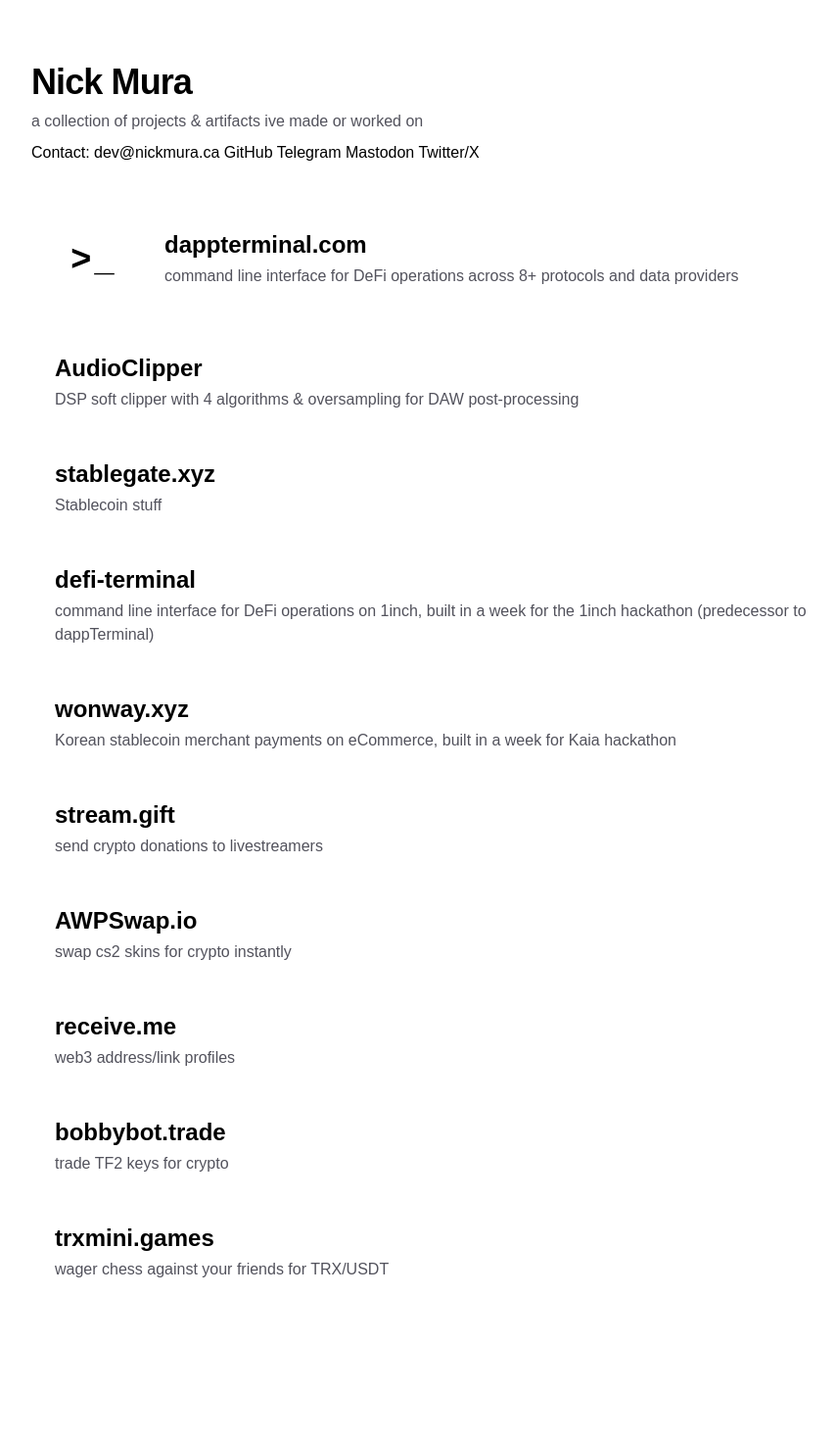
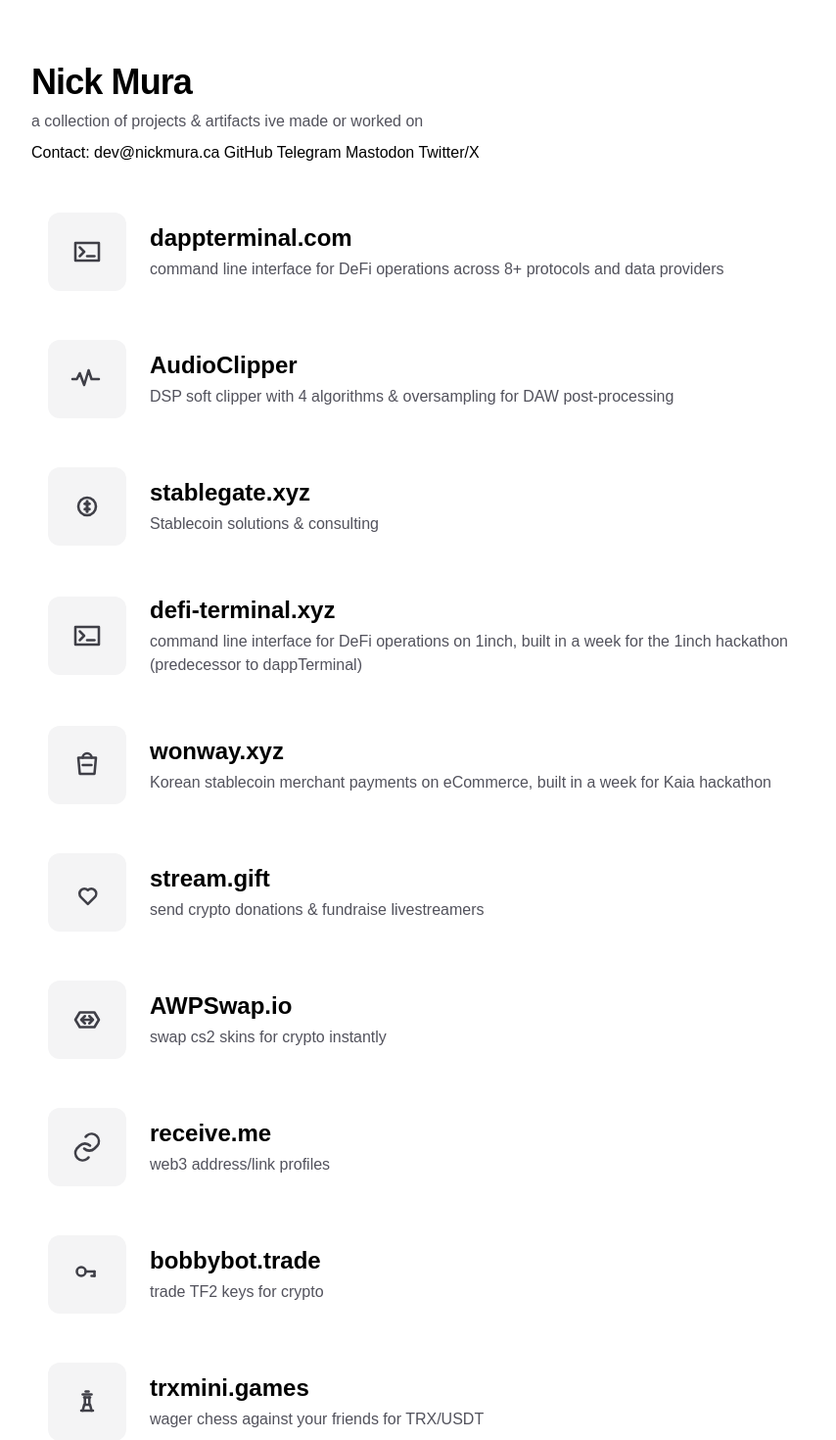
Before and after one commit to nickmura/nickmura.ca, a Next.js app: page / in a window 1280 px wide. Shown: the top 1470 px of the page at 98% size, without its empty margins (184-1038 px from the left). Before the commit the page ends 1388 px from the top, so only its background shows below. Built offline with nearby package versions, Linux system fonts and the light colour scheme.

Commit message:
updated icons for each site, updated descriptions, added hover fx for each project

```diff
--- a/app/page.tsx
+++ b/app/page.tsx
@@ -27,10 +27,23 @@
               href="https://dappterminal.com"
               target="_blank"
               rel="noreferrer"
-              className="flex h-max w-full flex-col items-start justify-start gap-3 rounded-2xl p-3 transition hover:-translate-y-1 sm:flex-row sm:items-center sm:gap-4 sm:p-4"
+              className="group flex h-max w-full flex-col items-start justify-start gap-3 rounded-2xl border border-transparent bg-white/80 p-3 transition-all duration-200 hover:-translate-y-1 hover:border-zinc-200 hover:bg-zinc-50 hover:shadow-[0_12px_30px_rgba(15,23,42,0.12)] sm:flex-row sm:items-center sm:gap-4 sm:p-4"
             >
-              <div className="flex h-16 w-16 shrink-0 items-center justify-center rounded-xl tracking-[0.2em] sm:h-24 sm:w-24">
-                <div className="text-3xl font-semibold sm:text-4xl">&gt;_</div>
+              <div className="flex h-14 w-14 shrink-0 items-center justify-center rounded-xl bg-zinc-100 text-zinc-700 transition-all duration-200 group-hover:scale-105 group-hover:bg-black group-hover:text-white sm:h-20 sm:w-20">
+                <svg
+                  viewBox="0 0 24 24"
+                  aria-hidden="true"
+                  className="h-7 w-7 sm:h-9 sm:w-9"
+                  fill="none"
+                  stroke="currentColor"
+                  strokeWidth="1.7"
+                  strokeLinecap="round"
+                  strokeLinejoin="round"
+                >
+                  <path d="M4 6h16v12H4z" />
+                  <path d="M7 9l3 3-3 3" />
+                  <path d="M12 15h5" />
+                </svg>
               </div>
               <div className="flex w-full flex-col gap-1 px-0 sm:px-2">
                 <h2 className="text-xl font-semibold sm:text-2xl">dappterminal.com</h2>
@@ -44,8 +57,22 @@
               href="https://github.com/nickmura/AudioClipper"
               target="_blank"
               rel="noreferrer"
-              className="flex h-max w-full flex-col items-start justify-start gap-3 rounded-2xl p-3 transition hover:-translate-y-1 sm:flex-row sm:items-center sm:gap-4 sm:p-4"
+              className="group flex h-max w-full flex-col items-start justify-start gap-3 rounded-2xl border border-transparent bg-white/80 p-3 transition-all duration-200 hover:-translate-y-1 hover:border-zinc-200 hover:bg-zinc-50 hover:shadow-[0_12px_30px_rgba(15,23,42,0.12)] sm:flex-row sm:items-center sm:gap-4 sm:p-4"
             >
+              <div className="flex h-14 w-14 shrink-0 items-center justify-center rounded-xl bg-zinc-100 text-zinc-700 transition-all duration-200 group-hover:scale-105 group-hover:bg-black group-hover:text-white sm:h-20 sm:w-20">
+                <svg
+                  viewBox="0 0 24 24"
+                  aria-hidden="true"
+                  className="h-7 w-7 sm:h-9 sm:w-9"
+                  fill="none"
+                  stroke="currentColor"
+                  strokeWidth="1.7"
+                  strokeLinecap="round"
+                  strokeLinejoin="round"
+                >
+                  <path d="M2 12h3l2-4 3 8 3-10 2 6h5" />
+                </svg>
+              </div>
               <div className="flex w-full flex-col gap-1 px-0 sm:px-2">
                 <h2 className="text-xl font-semibold sm:text-2xl">AudioClipper</h2>
                 <p className="text-sm text-zinc-600 sm:text-base">
@@ -57,12 +84,31 @@
               href="https://stablegate.xyz"
               target="_blank"
               rel="noreferrer"
-              className="flex h-max w-full flex-col items-start justify-start gap-3 rounded-2xl p-3 transition hover:-translate-y-1 sm:flex-row sm:items-center sm:gap-4 sm:p-4"
+              className="group flex h-max w-full flex-col items-start justify-start gap-3 rounded-2xl border border-transparent bg-white/80 p-3 transition-all duration-200 hover:-translate-y-1 hover:border-zinc-200 hover:bg-zinc-50 hover:shadow-[0_12px_30px_rgba(15,23,42,0.12)] sm:flex-row sm:items-center sm:gap-4 sm:p-4"
             >
+              <div className="flex h-14 w-14 shrink-0 items-center justify-center rounded-xl bg-zinc-100 text-zinc-700 transition-all duration-200 group-hover:scale-105 group-hover:bg-black group-hover:text-white sm:h-20 sm:w-20">
+                <svg
+                  viewBox="0 0 24 24"
+                  aria-hidden="true"
+                  className="h-7 w-7 sm:h-9 sm:w-9"
+                  fill="none"
+                  stroke="currentColor"
+                  strokeWidth="1.7"
+                  strokeLinecap="round"
+                  strokeLinejoin="round"
+                >
+                  <circle cx="12" cy="12" r="6" />
+                  <g strokeWidth="2">
+                    <path d="M12 8.5v7" />
+                    <path d="M10.5 10.2h3" />
+                    <path d="M10.5 13.8h3" />
+                  </g>
+                </svg>
+              </div>
               <div className="flex w-full flex-col gap-1 px-0 sm:px-2">
                 <h2 className="text-xl font-semibold sm:text-2xl">stablegate.xyz</h2>
                 <p className="text-sm text-zinc-600 sm:text-base">
-                  Stablecoin stuff
+                  Stablecoin solutions & consulting
                 </p>
               </div>
             </a>
@@ -70,10 +116,26 @@
               href="https://defi-terminal.xyz"
               target="_blank"
               rel="noreferrer"
-              className="flex h-max w-full flex-col items-start justify-start gap-3 rounded-2xl p-3 transition hover:-translate-y-1 sm:flex-row sm:items-center sm:gap-4 sm:p-4"
+              className="group flex h-max w-full flex-col items-start justify-start gap-3 rounded-2xl border border-transparent bg-white/80 p-3 transition-all duration-200 hover:-translate-y-1 hover:border-zinc-200 hover:bg-zinc-50 hover:shadow-[0_12px_30px_rgba(15,23,42,0.12)] sm:flex-row sm:items-center sm:gap-4 sm:p-4"
             >
+              <div className="flex h-14 w-14 shrink-0 items-center justify-center rounded-xl bg-zinc-100 text-zinc-700 transition-all duration-200 group-hover:scale-105 group-hover:bg-black group-hover:text-white sm:h-20 sm:w-20">
+                <svg
+                  viewBox="0 0 24 24"
+                  aria-hidden="true"
+                  className="h-7 w-7 sm:h-9 sm:w-9"
+                  fill="none"
+                  stroke="currentColor"
+                  strokeWidth="1.7"
+                  strokeLinecap="round"
+                  strokeLinejoin="round"
+                >
+                  <path d="M4 6h16v12H4z" />
+                  <path d="M7 9l3 3-3 3" />
+                  <path d="M12 15h5" />
+                </svg>
+              </div>
               <div className="flex w-full flex-col gap-1 px-0 sm:px-2">
-                <h2 className="text-xl font-semibold sm:text-2xl">defi-terminal</h2>
+                <h2 className="text-xl font-semibold sm:text-2xl">defi-terminal.xyz</h2>
                 <p className="text-sm text-zinc-600 sm:text-base">
                   command line interface for DeFi operations on 1inch, built in
                   a week for the 1inch hackathon (predecessor to dappTerminal)
@@ -84,8 +146,24 @@
               href="https://wonway.xyz"
               target="_blank"
               rel="noreferrer"
-              className="flex h-max w-full flex-col items-start justify-start gap-3 rounded-2xl p-3 transition hover:-translate-y-1 sm:flex-row sm:items-center sm:gap-4 sm:p-4"
+              className="group flex h-max w-full flex-col items-start justify-start gap-3 rounded-2xl border border-transparent bg-white/80 p-3 transition-all duration-200 hover:-translate-y-1 hover:border-zinc-200 hover:bg-zinc-50 hover:shadow-[0_12px_30px_rgba(15,23,42,0.12)] sm:flex-row sm:items-center sm:gap-4 sm:p-4"
             >
+              <div className="flex h-14 w-14 shrink-0 items-center justify-center rounded-xl bg-zinc-100 text-zinc-700 transition-all duration-200 group-hover:scale-105 group-hover:bg-black group-hover:text-white sm:h-20 sm:w-20">
+                <svg
+                  viewBox="0 0 24 24"
+                  aria-hidden="true"
+                  className="h-7 w-7 sm:h-9 sm:w-9"
+                  fill="none"
+                  stroke="currentColor"
+                  strokeWidth="1.7"
+                  strokeLinecap="round"
+                  strokeLinejoin="round"
+                >
+                  <path d="M6 7h12l-1 11H7z" />
+                  <path d="M9 7a3 3 0 0 1 6 0" />
+                  <path d="M9 12h6" />
+                </svg>
+              </div>
               <div className="flex w-full flex-col gap-1 px-0 sm:px-2">
                 <h2 className="text-xl font-semibold sm:text-2xl">wonway.xyz</h2>
                 <p className="text-sm text-zinc-600 sm:text-base">
@@ -98,12 +176,26 @@
               href="https://stream.gift"
               target="_blank"
               rel="noreferrer"
-              className="flex h-max w-full flex-col items-start justify-start gap-3 rounded-2xl p-3 transition hover:-translate-y-1 sm:flex-row sm:items-center sm:gap-4 sm:p-4"
+              className="group flex h-max w-full flex-col items-start justify-start gap-3 rounded-2xl border border-transparent bg-white/80 p-3 transition-all duration-200 hover:-translate-y-1 hover:border-zinc-200 hover:bg-zinc-50 hover:shadow-[0_12px_30px_rgba(15,23,42,0.12)] sm:flex-row sm:items-center sm:gap-4 sm:p-4"
             >
+              <div className="flex h-14 w-14 shrink-0 items-center justify-center rounded-xl bg-zinc-100 text-zinc-700 transition-all duration-200 group-hover:scale-105 group-hover:bg-black group-hover:text-white sm:h-20 sm:w-20">
+                <svg
+                  viewBox="0 0 24 24"
+                  aria-hidden="true"
+                  className="h-7 w-7 sm:h-9 sm:w-9"
+                  fill="none"
+                  stroke="currentColor"
+                  strokeWidth="1.7"
+                  strokeLinecap="round"
+                  strokeLinejoin="round"
+                >
+                  <path d="M12.5 10.5c-1.3-1.3-3.4-1.3-4.7 0s-1.3 3.4 0 4.7l4.7 4.7 4.7-4.7c1.3-1.3 1.3-3.4 0-4.7s-3.4-1.3-4.7 0z" />
+                </svg>
+              </div>
               <div className="flex w-full flex-col gap-1 px-0 sm:px-2">
                 <h2 className="text-xl font-semibold sm:text-2xl">stream.gift</h2>
                 <p className="text-sm text-zinc-600 sm:text-base">
-                  send crypto donations to livestreamers
+                  send crypto donations & fundraise livestreamers
                 </p>
               </div>
             </a>
@@ -112,8 +204,25 @@
               href="https://awpswap.io"
               target="_blank"
               rel="noreferrer"
-              className="flex h-max w-full flex-col items-start justify-start gap-3 rounded-2xl p-3 transition hover:-translate-y-1 sm:flex-row sm:items-center sm:gap-4 sm:p-4"
+              className="group flex h-max w-full flex-col items-start justify-start gap-3 rounded-2xl border border-transparent bg-white/80 p-3 transition-all duration-200 hover:-translate-y-1 hover:border-zinc-200 hover:bg-zinc-50 hover:shadow-[0_12px_30px_rgba(15,23,42,0.12)] sm:flex-row sm:items-center sm:gap-4 sm:p-4"
             >
+              <div className="flex h-14 w-14 shrink-0 items-center justify-center rounded-xl bg-zinc-100 text-zinc-700 transition-all duration-200 group-hover:scale-105 group-hover:bg-black group-hover:text-white sm:h-20 sm:w-20">
+                <svg
+                  viewBox="0 0 24 24"
+                  aria-hidden="true"
+                  className="h-7 w-7 sm:h-9 sm:w-9"
+                  fill="none"
+                  stroke="currentColor"
+                  strokeWidth="1.7"
+                  strokeLinecap="round"
+                  strokeLinejoin="round"
+                >
+                  <path d="M7 7h10l3 5-3 5H7l-3-5z" />
+                  <path d="M9 12h6" />
+                  <path d="M10.5 9.5L8 12l2.5 2.5" />
+                  <path d="M13.5 14.5L16 12l-2.5-2.5" />
+                </svg>
+              </div>
               <div className="flex w-full flex-col gap-1 px-0 sm:px-2">
                 <h2 className="text-xl font-semibold sm:text-2xl">AWPSwap.io</h2>
                 <p className="text-sm text-zinc-600 sm:text-base">
@@ -126,8 +235,23 @@
               href="https://receive.me"
               target="_blank"
               rel="noreferrer"
-              className="flex h-max w-full flex-col items-start justify-start gap-3 rounded-2xl p-3 transition hover:-translate-y-1 sm:flex-row sm:items-center sm:gap-4 sm:p-4"
+              className="group flex h-max w-full flex-col items-start justify-start gap-3 rounded-2xl border border-transparent bg-white/80 p-3 transition-all duration-200 hover:-translate-y-1 hover:border-zinc-200 hover:bg-zinc-50 hover:shadow-[0_12px_30px_rgba(15,23,42,0.12)] sm:flex-row sm:items-center sm:gap-4 sm:p-4"
             >
+              <div className="flex h-14 w-14 shrink-0 items-center justify-center rounded-xl bg-zinc-100 text-zinc-700 transition-all duration-200 group-hover:scale-105 group-hover:bg-black group-hover:text-white sm:h-20 sm:w-20">
+                <svg
+                  viewBox="0 0 24 24"
+                  aria-hidden="true"
+                  className="h-7 w-7 sm:h-9 sm:w-9"
+                  fill="none"
+                  stroke="currentColor"
+                  strokeWidth="1.7"
+                  strokeLinecap="round"
+                  strokeLinejoin="round"
+                >
+                  <path d="M10 13a5 5 0 0 0 7 0l2-2a5 5 0 0 0-7-7l-1 1" />
+                  <path d="M14 11a5 5 0 0 0-7 0l-2 2a5 5 0 0 0 7 7l1-1" />
+                </svg>
+              </div>
               <div className="flex w-full flex-col gap-1 px-0 sm:px-2">
                 <h2 className="text-xl font-semibold sm:text-2xl">receive.me</h2>
                 <p className="text-sm text-zinc-600 sm:text-base">
@@ -139,8 +263,25 @@
               href="https://bobbybot.trade"
               target="_blank"
               rel="noreferrer"
-              className="flex h-max w-full flex-col items-start justify-start gap-3 rounded-2xl p-3 transition hover:-translate-y-1 sm:flex-row sm:items-center sm:gap-4 sm:p-4"
+              className="group flex h-max w-full flex-col items-start justify-start gap-3 rounded-2xl border border-transparent bg-white/80 p-3 transition-all duration-200 hover:-translate-y-1 hover:border-zinc-200 hover:bg-zinc-50 hover:shadow-[0_12px_30px_rgba(15,23,42,0.12)] sm:flex-row sm:items-center sm:gap-4 sm:p-4"
             >
+              <div className="flex h-14 w-14 shrink-0 items-center justify-center rounded-xl bg-zinc-100 text-zinc-700 transition-all duration-200 group-hover:scale-105 group-hover:bg-black group-hover:text-white sm:h-20 sm:w-20">
+                <svg
+                  viewBox="0 0 24 24"
+                  aria-hidden="true"
+                  className="h-7 w-7 sm:h-9 sm:w-9"
+                  fill="none"
+                  stroke="currentColor"
+                  strokeWidth="1.7"
+                  strokeLinecap="round"
+                  strokeLinejoin="round"
+                >
+                  <circle cx="8" cy="10" r="3" />
+                  <path d="M11 10h6" />
+                  <path d="M17 10v3" />
+                  <path d="M15 13h2" />
+                </svg>
+              </div>
               <div className="flex w-full flex-col gap-1 px-0 sm:px-2">
                 <h2 className="text-xl font-semibold sm:text-2xl">bobbybot.trade</h2>
                 <p className="text-sm text-zinc-600 sm:text-base">
@@ -152,8 +293,28 @@
               href="https://beta.trxmini.games"
               target="_blank"
               rel="noreferrer"
-              className="flex h-max w-full flex-col items-start justify-start gap-3 rounded-2xl p-3 transition hover:-translate-y-1 sm:flex-row sm:items-center sm:gap-4 sm:p-4"
+              className="group flex h-max w-full flex-col items-start justify-start gap-3 rounded-2xl border border-transparent bg-white/80 p-3 transition-all duration-200 hover:-translate-y-1 hover:border-zinc-200 hover:bg-zinc-50 hover:shadow-[0_12px_30px_rgba(15,23,42,0.12)] sm:flex-row sm:items-center sm:gap-4 sm:p-4"
             >
+              <div className="flex h-14 w-14 shrink-0 items-center justify-center rounded-xl bg-zinc-100 text-zinc-700 transition-all duration-200 group-hover:scale-105 group-hover:bg-black group-hover:text-white sm:h-20 sm:w-20">
+                <svg
+                  viewBox="0 0 24 24"
+                  aria-hidden="true"
+                  className="h-7 w-7 sm:h-9 sm:w-9"
+                  fill="none"
+                  stroke="currentColor"
+                  strokeWidth="1.7"
+                  strokeLinecap="round"
+                  strokeLinejoin="round"
+                >
+                  <path d="M8 18h8" />
+                  <path d="M9 18l1-4h4l1 4" />
+                  <path d="M10.5 14V9" />
+                  <path d="M13.5 14V9" />
+                  <path d="M10 9h4" />
+                  <path d="M9 7h6" />
+                  <path d="M11 5h2" />
+                </svg>
+              </div>
               <div className="flex w-full flex-col gap-1 px-0 sm:px-2">
                 <h2 className="text-xl font-semibold sm:text-2xl">trxmini.games</h2>
                 <p className="text-sm text-zinc-600 sm:text-base">
```
